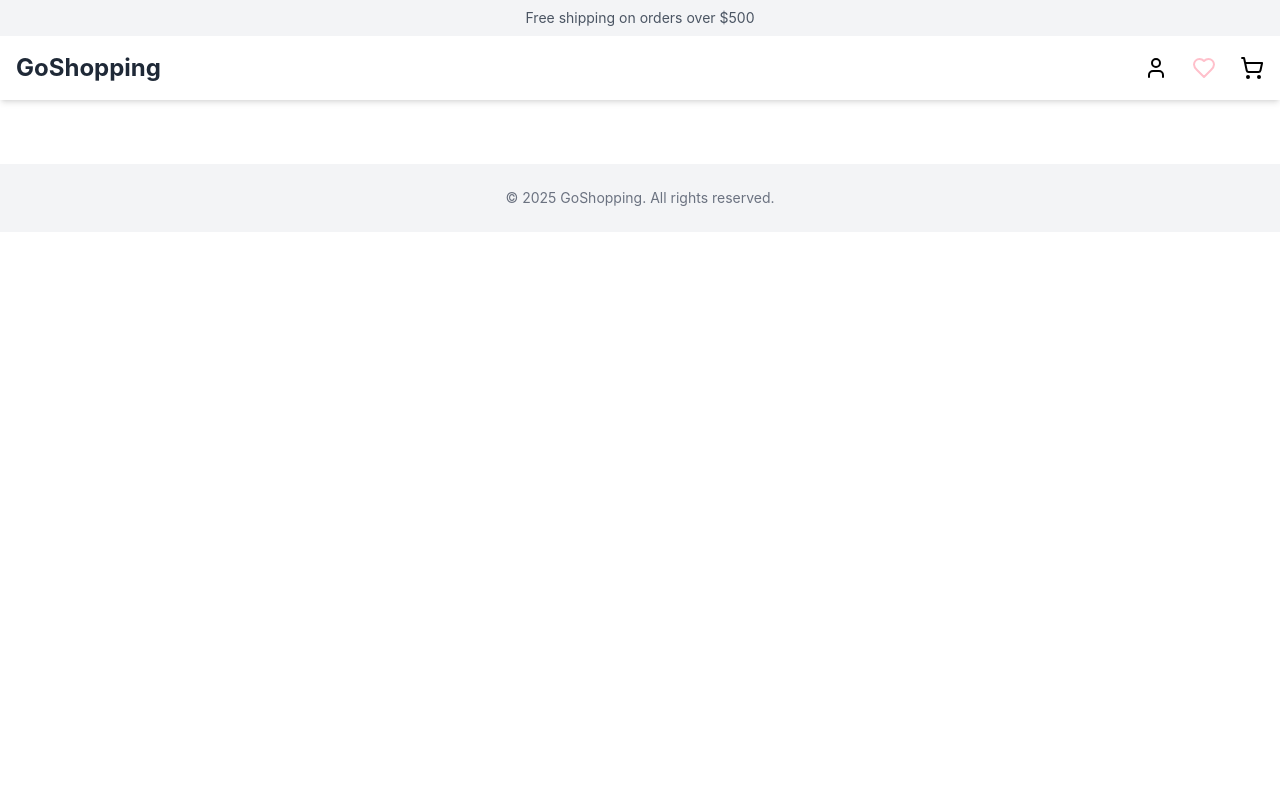
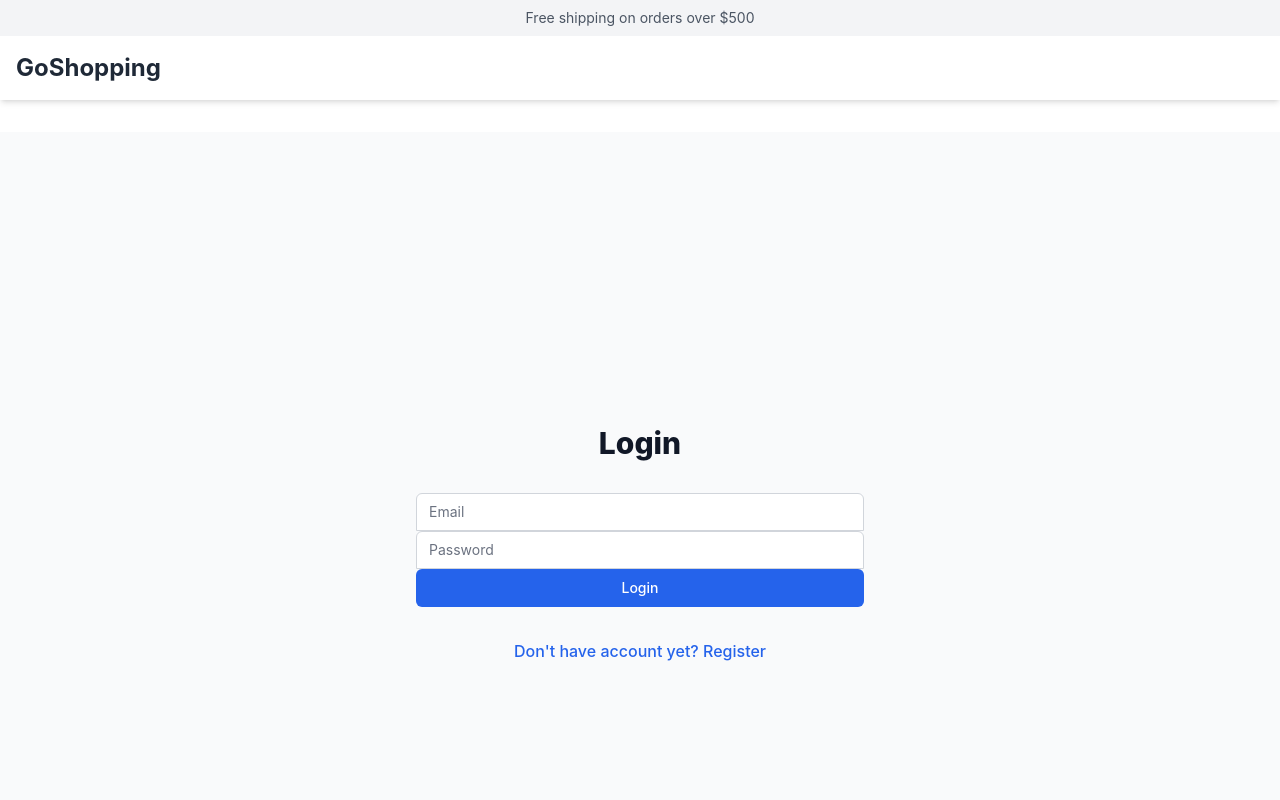
Before and after one commit to maomao0007/go-shopping, a React (Create React App) app: page /login in a window 1280 px wide. Shown: the top 800 px of the page. Built offline with nearby package versions, Linux system fonts and the light colour scheme.

Commit message:
fix: require login to access account data

```diff
--- a/src/App.js
+++ b/src/App.js
@@ -4,13 +4,21 @@
 import { Header } from "./components/layout/Header";
 import { Footer } from "./components/layout/Footer";
 import { ProductProvider } from "./contexts/ProductContext";
-import { BrowserRouter, Routes, Route } from "react-router-dom";
+import { BrowserRouter, Routes, Route, Navigate } from "react-router-dom";
 import ProductList from "./components/ProductList";
 import ProductDetail from "./components/ProductDetail";
 import Cart from "./components/Cart";
-import Favorite from "./components/Favorite"
+import Favorite from "./components/Favorite";
+import Login from "./components/auth/Login";
+import Register from "./components/auth/Register";
+import NotFound from "./components/NotFound";
+import React, { useEffect } from "react";
+
+import api from "./api";
 
 function App() {
+  const isAuthenticated = false;
+
   return (
     <div className="App">
       <div className="min-h-screen">
@@ -19,10 +27,39 @@
             <Header />
             <main className="container mx-auto py-8">
               <Routes>
-                <Route path="/" element={<ProductList />} />
-                <Route path="/product/:id" element={<ProductDetail />} />
-                <Route path="/cart" element={<Cart />} />
-                <Route path="/favorite" element={<Favorite />} />
+                <Route path="/" element={<Navigate to="/login" />} />
+                <Route path="/login" element={<Login />} />
+                <Route path="/register" element={<Register />} />
+                <Route
+                  path="/product"
+                  element={
+                    isAuthenticated ? <ProductList /> : <Navigate to="/login" />
+                  }
+                />
+                <Route
+                  path="/product/:id"
+                  element={
+                    isAuthenticated ? (
+                      <ProductDetail />
+                    ) : (
+                      <Navigate to="/Login" />
+                    )
+                  }
+                />
+
+                <Route
+                  path="/cart"
+                  element={
+                    isAuthenticated ? <Cart /> : <Navigate to="/Login" />
+                  }
+                />
+                <Route
+                  path="/favorite"
+                  element={
+                    isAuthenticated ? <Favorite /> : <Navigate to="/Login" />
+                  }
+                />
+                <Route path="*" element={<NotFound />} />
               </Routes>
             </main>
             <Footer />
--- /dev/null
+++ b/src/api.js
@@ -0,0 +1,5 @@
+import axios from "axios";
+const api = axios.create({
+  baseURL: "http://localhost:5001"
+});
+export default api;
--- /dev/null
+++ b/src/components/NotFound.js
@@ -0,0 +1,17 @@
+import React from "react";
+import { Link } from "react-router-dom";
+
+export default function NotFound() {
+  return (
+    <div className="min-h-[calc(100vh-200px)] flex flex-col items-center justify-center text-center px-4">
+      <h1 className="text-6xl font-bold text-gray-900 mb-4">404</h1>
+      <p className="text-xl text-gray-600 mb-8">Page Not Found</p>
+      <Link
+        to="/"
+        className="px-6 py-3 bg-blue-600 text-white rounded-lg hover:bg-blue-700 transition-colors"
+      >
+        Back to Home
+      </Link>
+    </div>
+  );
+}
--- /dev/null
+++ b/src/components/auth/Login.js
@@ -0,0 +1,94 @@
+import React, { useState } from "react";
+import axios from "axios";
+import api from "../../api";
+import { Link } from "react-router-dom";
+
+function Login() {
+  const [formData, setFormData] = useState({
+    email: "",
+    password: "",
+  });
+
+  const handleChange = (e) => {
+    setFormData({
+      ...formData,
+      [e.target.name]: e.target.value,
+    });
+  };
+
+  const handleSubmit = async (e) => {
+    e.preventDefault();
+
+     if (!formData.email || !formData.password) {
+       console.error("Email and password are required");
+       return;
+     }
+
+    try {
+      const response = await axios.post(
+        "api/auth/login",
+        formData
+      );
+
+      console.log("Login successful:", response.data);
+    } catch (error) {
+       if (error.response?.data?.message === "Invalid credentials") {
+            console.error("Email or password was incorrect");
+        } else {
+            console.error('Login failed:', error.response?.data);
+        }
+    }
+  };
+
+  return (
+    <div className="min-h-screen flex items-center justify-center bg-gray-50 py-12 px-4 sm:px-6 lg:px-8">
+      <div className="max-w-md w-full space-y-8">
+        <div>
+          {" "}
+          <h2 className="mt-6 text-center text-3xl font-extrabold text-gray-900">
+            {" "}
+            Login
+          </h2>{" "}
+        </div>
+
+        <form onSubmit={handleSubmit}>
+          <input
+            type="email"
+            name="email"
+            className="appearance-none rounded-none relative block w-full px-3 py-2 border border-gray-300 placeholder-gray-500 text-gray-900 rounded-t-md focus:outline-none focus:ring-blue-500 focus:border-blue-500 focus:z-10 sm:text-sm"
+            placeholder="Email"
+            value={formData.email}
+            onChange={handleChange}
+          />
+
+          <input
+            type="password"
+            name="password"
+            className="appearance-none rounded-none relative block w-full px-3 py-2 border border-gray-300 placeholder-gray-500 text-gray-900 rounded-t-md focus:outline-none focus:ring-blue-500 focus:border-blue-500 focus:z-10 sm:text-sm"
+            placeholder="Password"
+            value={formData.password}
+            onChange={handleChange}
+          />
+
+          <button
+            type="submit"
+            className="group relative w-full flex justify-center py-2 px-4 border border-transparent text-sm font-medium rounded-md text-white bg-blue-600 hover:bg-blue-700 focus:outline-none focus:ring-2 focus:ring-offset-2 focus:ring-blue-500"
+          >
+            Login
+          </button>
+        </form>
+
+        <div className="text-center mt-4">
+          <Link
+            to="/register"
+            className="font-medium text-blue-600 hover:text-blue-500 transition duration-150 ease-in-out"
+          >
+            Don't have account yet? Register
+          </Link>
+        </div>
+      </div>
+    </div>
+  );
+}
+
+export default Login;
--- /dev/null
+++ b/src/components/auth/Register.js
@@ -0,0 +1,63 @@
+import React, { useState } from "react";
+import axios from "axios";
+import api from "../../api";
+
+function Register() {
+  const [formData, setFormData] = useState({
+    username: "",
+    email: "",
+    password: "",
+  });
+
+  const handleSubmit = async (e) => {
+    e.preventDefault();
+
+    if (!formData.username || !formData.email || !formData.password) {
+      console.error("All fields are required");
+      return;
+    }
+
+    try {
+      const response = await axios.post("api/auth/register", formData);
+      console.log("Registration successful:", response.data);
+    } catch (error) {
+      console.error("Registration failed:", error.response?.data);
+    }
+  };
+
+  const handleChange = (e) => {
+    setFormData({
+      ...formData,
+      [e.target.name]: e.target.value,
+    });
+  };
+
+  return (
+    <form onSubmit={handleSubmit}>
+      <input
+        type="text"
+        name="username"
+        placeholder="Username"
+        value={formData.username}
+        onChange={handleChange}
+      />
+      <input
+        type="email"
+        name="email"
+        placeholder="Email"
+        value={formData.email}
+        onChange={handleChange}
+      />
+      <input
+        type="password"
+        name="password"
+        placeholder="Password"
+        value={formData.password}
+        onChange={handleChange}
+      />
+      <button type="submit">Register</button>
+    </form>
+  );
+}
+
+export default Register;
--- a/src/components/layout/Header.js
+++ b/src/components/layout/Header.js
@@ -6,6 +6,7 @@
 export const Header = () => {
   const [isMenuOpen, setIsMenuOpen] = useState(false);
   const { cart = [], favorites = {} } = useContext(ProductContext);
+  const isAuthenticated = false;
 
   return (
     <header className="bg-white shadow-md relative">
@@ -30,6 +31,7 @@
           </div>
 
           {/* Desktop Navigation */}
+          {isAuthenticated ? (
             <div className="hidden md:flex items-center space-x-6">
               <Link
                 to="/account"
@@ -46,7 +48,9 @@
                 <Heart
                   className="h-5 w-5 sm:h-6 sm:w-6"
                   color="pink"
-                fill={Object.values(favorites).some((v) => v) ? "pink" : "none"}
+                  fill={
+                    Object.values(favorites).some((v) => v) ? "pink" : "none"
+                  }
                 />
               </Link>
               <Link
@@ -62,6 +66,7 @@
                 )}
               </Link>
             </div>
+          ) : null}
 
           {/* Mobile Menu Button */}
           <button
@@ -69,17 +74,20 @@
             onClick={() => setIsMenuOpen(!isMenuOpen)}
             aria-label="Toggle menu"
           >
-            {isMenuOpen ? (
+            {isAuthenticated ? (
+              isMenuOpen ? (
                 <X className="h-6 w-6" />
               ) : (
                 <Menu className="h-6 w-6" />
-            )}
+              )
+            ) : null}
           </button>
         </div>
       </div>
 
       {/* Mobile Navigation Menu */}
-      {isMenuOpen && (
+
+      {isAuthenticated && isMenuOpen && (
         <div className="md:hidden absolute top-full left-0 right-0 bg-white border-t border-gray-200 shadow-lg z-50">
           <nav className="max-w-7xl mx-auto px-4 py-3">
             <ul className="space-y-4">
```
Also changed, not shown: public/images/cap3.jpg (added). Lines whose indentation alone changed are shown as unchanged.
